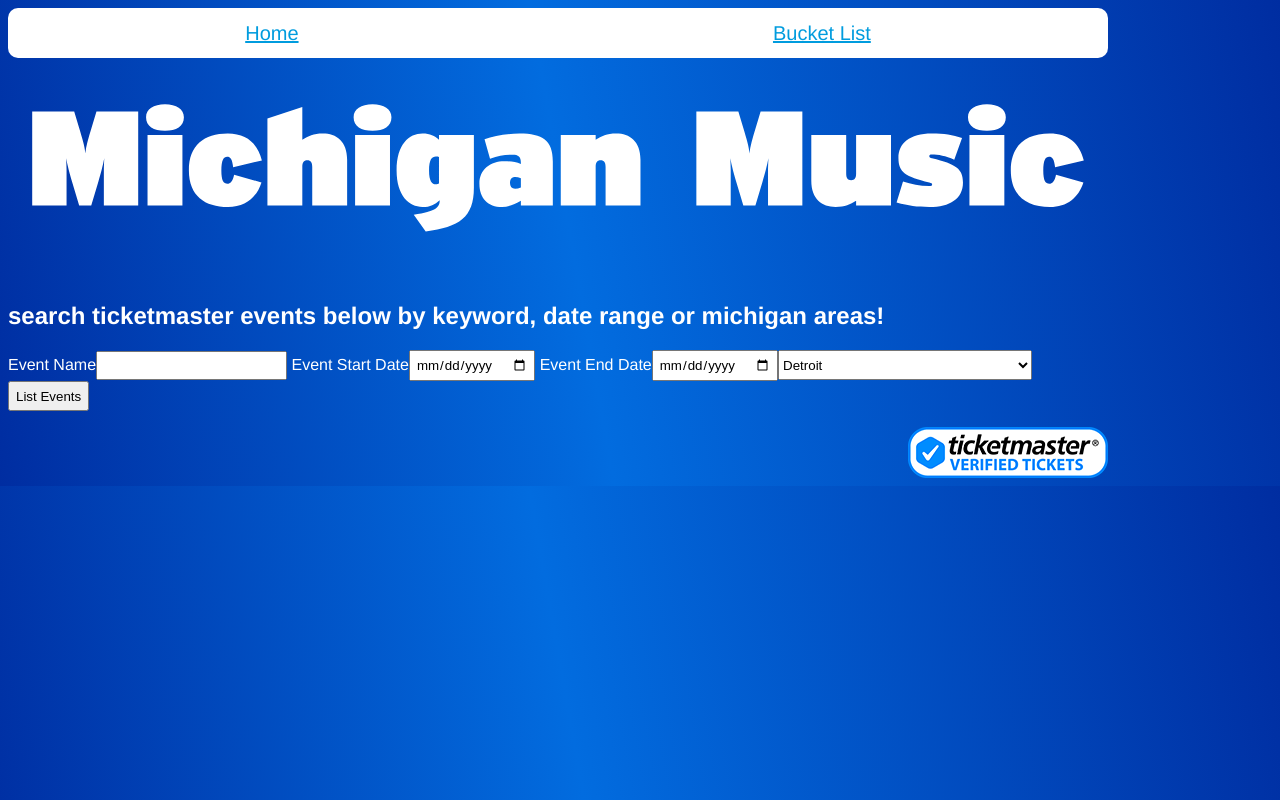
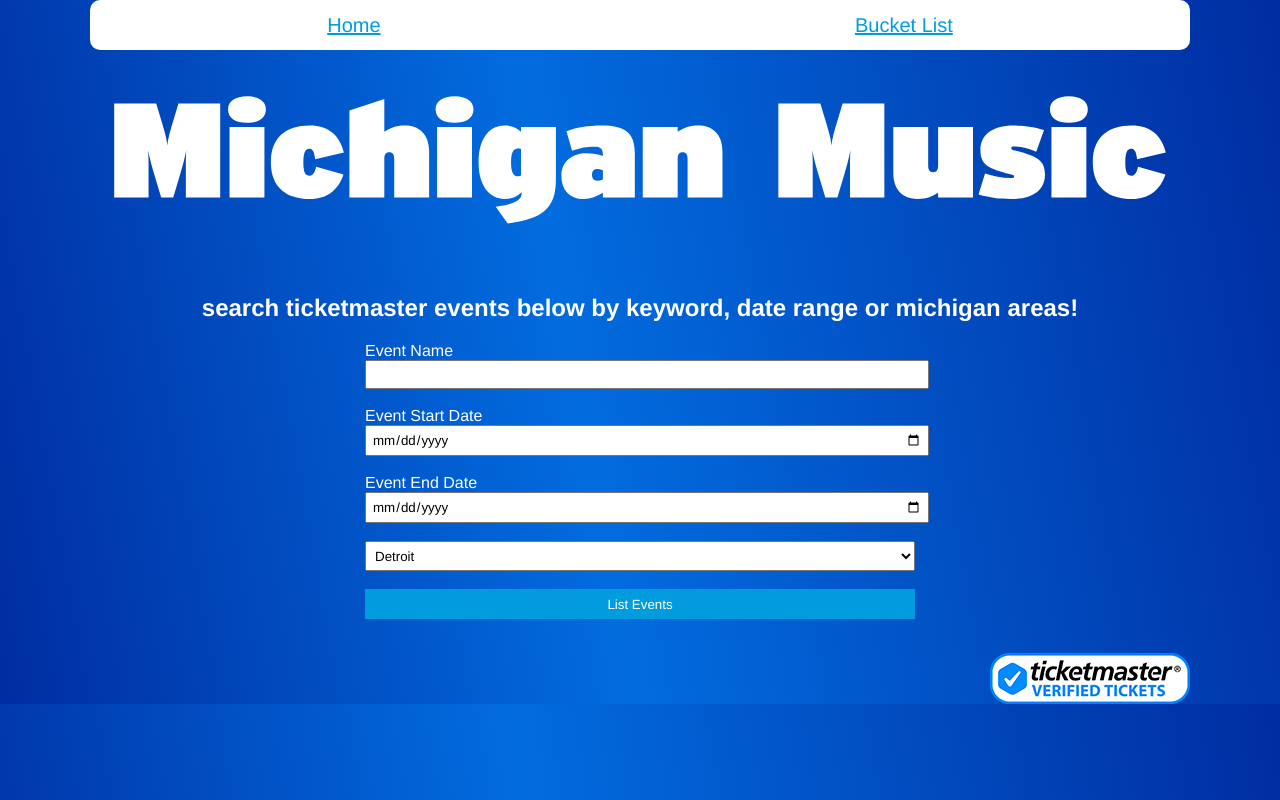
Before and after one commit to rdimech/detroitMusicApi, an Angular app: page / in a window 1280 px wide. Built offline with nearby package versions, Linux system fonts and the light colour scheme; a web font is replaced by a local one.

Commit message:
Styling additions

```diff
--- a/src/app/search/bucket/bucket.component.html
+++ b/src/app/search/bucket/bucket.component.html
@@ -3,6 +3,7 @@
   <img src="assets/images/bucket-list.svg">
 </div>
 
+<div class="bucketDiv">
 <p *ngFor="let event of list, let i = index">
   {{ event.name }}<br>
   {{ event.startTime.substring(0,10) }}<br>
@@ -11,7 +12,7 @@
 
   <a href="{{ event.url }}" target="_blank" class="url">View Event on Ticketmaster</a>
 </p>
-
+</div>
 
 <div>
     <img class="verified" src="assets/images/TicketmasterVerifiedTickets_Logo_rgb.png">
--- a/src/app/search/list/list.component.html
+++ b/src/app/search/list/list.component.html
@@ -1,7 +1,9 @@
-<p *ngFor="let event of list, let i = index">
+<div class= "listDiv">
+<p class="listP" *ngFor="let event of list, let i = index">
   <span class="name">{{ event.name }}</span><br>
   <span class="date">{{ event.startTime.substring(0,10) }}</span><br>
   <button class="favoritesButton" type="reset" width=100 style="background-image: url('./assets/images/bucketlist_off.svg')" *ngIf='!event.favorite' (click)='saveFavorite(i)'></button>
   <button class="favoritesButton" type="reset" width=100 style="background-image: url('./assets/images/bucketlist_on.svg')" *ngIf='event.favorite' (click)='removeFavorite(i)'></button>
   <a href="{{ event.url }}" target="_blank" class="url">View Event on Ticketmaster</a><br>
 </p>
+</div>
--- a/src/app/search/search.component.html
+++ b/src/app/search/search.component.html
@@ -3,15 +3,15 @@
   <h2>search ticketmaster events below by keyword, date range or michigan areas!</h2>
 </div>
 
-<p>
-    Event Name<input [(ngModel)]="searchKeyword" type="text">
-    Event Start Date<input [(ngModel)]="searchStartDate" type="date">
-    Event End Date<input [(ngModel)]="searchEndDate" type="date">
-    <select [(ngModel)]="selectedLocation" >
+<div class = "inputDiv">
+    Event Name<input [(ngModel)]="searchKeyword" type="text"><br><br>
+    Event Start Date<input [(ngModel)]="searchStartDate" type="date"><br><br>
+    Event End Date<input [(ngModel)]="searchEndDate" type="date"><br><br>
+    <select [(ngModel)]="selectedLocation" ><br><br>
         <option *ngFor="let l of locations" [ngValue]="l.id">{{ l.name }}</option>
-    </select>
-  <button (click)="getAllEvents()">List Events</button>
-</p>
+    </select><br><br>
+  <button class="apiButton" (click)="getAllEvents()">List Events</button><br><br>
+</div>
 
 
 <list [list]="list"></list>
--- a/src/styles.css
+++ b/src/styles.css
@@ -11,10 +11,16 @@
 .url:hover {
     color: #B7C9D3;
 }
+.listDiv, .listP, .favDiv {
+margin: 0 auto;
+width: 550px;
+}
 
 body {
     width: 1100px;
     display: flex;
+    justify-content: center;
+    margin: 0 auto;
     font-family: 'interstate-bold', 'helvetica';
     color: white;
     background-image: linear-gradient(260deg,
@@ -52,26 +58,27 @@ button {
 }
 
 input[type="date" i] {
-    font-family: arial;
+    font-family: 'interstate-black', 'helvetica';
     padding: 5px;
+    width: 100%;
 }
 
-input[type="text" i] {
-    font-family: arial;
+input[type="text" i], select {
+    font-family: 'interstate-black', 'helvetica';
     padding: 5px;
+    width: 100%;
 }
 
 select {
     height: 30px;
 }
 
-/* h2 {
+h2 {
     text-align: center;
-} */
+}
 
 .verified {
     size: 50%;
-    align-items: flex-end;
     float: right;
 }
 
@@ -86,3 +93,16 @@ select {
     justify-content: space-around;
     /* justify-items: flex-start; */
 }
+
+.inputDiv {
+    width: 550px;
+    margin: 0 auto;
+}
+
+.apiButton {
+    width: 100%;
+    background-color: #009cde;
+    font-family: 'interstate-black', 'helvetica';
+    border: none;
+    color: white;
+}
```
